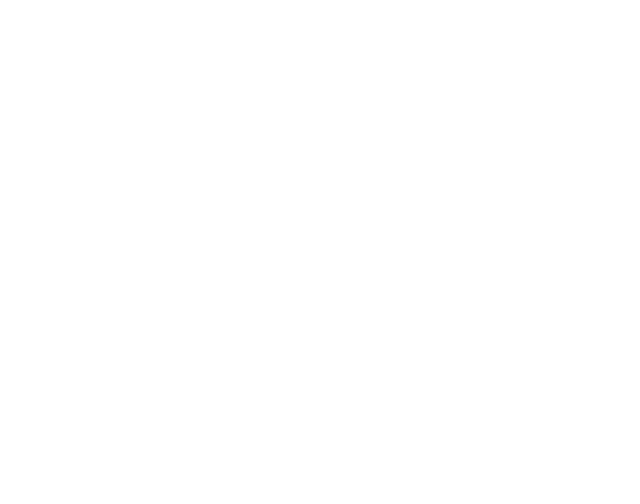
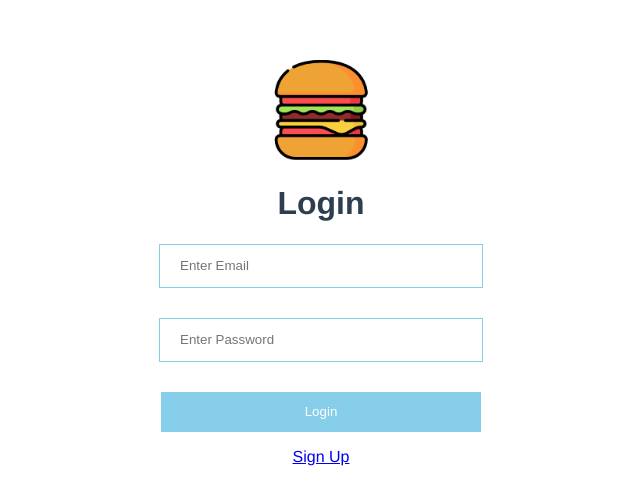
Before and after one commit to kevin504-max/restaurant-management, a Vue app: page /login in a window 1280 px wide. Before the commit this address had no page. Shown: the top 504 px of the page, without its empty margins (319-959 px from the left). Built offline with nearby package versions, Linux system fonts and the light colour scheme.

Commit message:
Login Page

```diff
--- a/src/App.vue
+++ b/src/App.vue
@@ -17,4 +17,25 @@ export default {
   color: #2c3e50;
   margin-top: 60px;
 }
+.logo {
+    width: 100px;
+}
+.register input, .login input {
+    width: 300px;
+    height: 40px;
+    padding-left: 20px;
+    display: block;
+    margin-bottom: 30px;
+    margin-right: auto;
+    margin-left: auto;
+    border: 1px solid skyblue;
+}
+.register button, .login button {
+    width: 320px;
+    height: 40px;
+    border: 1px solid skyblue;
+    background: skyblue;
+    color: #FFF;
+    cursor: pointer;
+}
 </style>
--- /dev/null
+++ b/src/components/LoginPage.vue
@@ -0,0 +1,15 @@
+<template>
+<img class="logo" src="../assets/logo.png" alt="logo">
+<h1>Login</h1>
+<div class="login">
+    <input type="text" v-model="email" placeholder="Enter Email">
+    <input type="password" v-model="password" placeholder="Enter Password">
+    <button>Login</button>
+    <p><router-link to="/sign-up">Sign Up</router-link></p>
+</div></template>
+
+<script>
+export default {
+    name: "LoginPage"
+}
+</script>
--- a/src/components/SignUp.vue
+++ b/src/components/SignUp.vue
@@ -6,6 +6,7 @@
     <input type="text" v-model="email" placeholder="Enter Email">
     <input type="password" v-model="password" placeholder="Enter Password">
     <button v-on:click="signUp">Sign Up</button>
+    <p><router-link to="/login">Login</router-link></p>
 </div>
 </template>
 
--- a/src/routers.js
+++ b/src/routers.js
@@ -1,5 +1,6 @@
 import HomePage from "./components/HomePage.vue";
 import SignUp from "./components/SignUp.vue";
+import LoginPage from "./components/LoginPage.vue";
 
 import {createRouter, createWebHistory} from "vue-router";
 
@@ -13,6 +14,11 @@ const routes = [
         name: "SignUp",
         component: SignUp,
         path: "/sign-up"
+    },
+    {
+        name: "LoginPage",
+        component: LoginPage,
+        path: "/login"
     }
 ];
 
```
